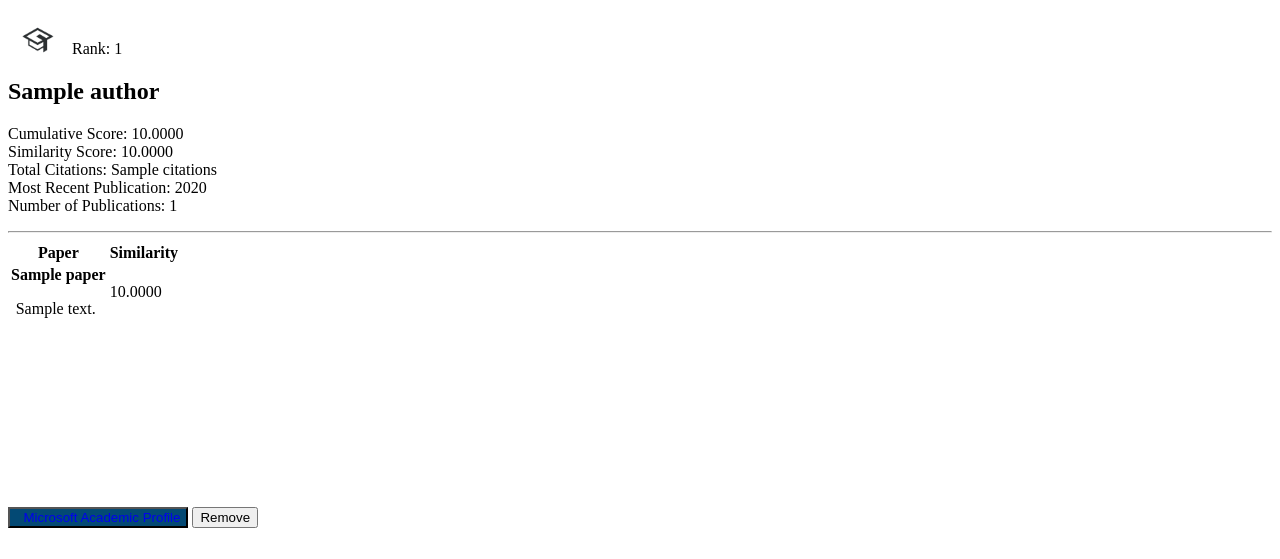
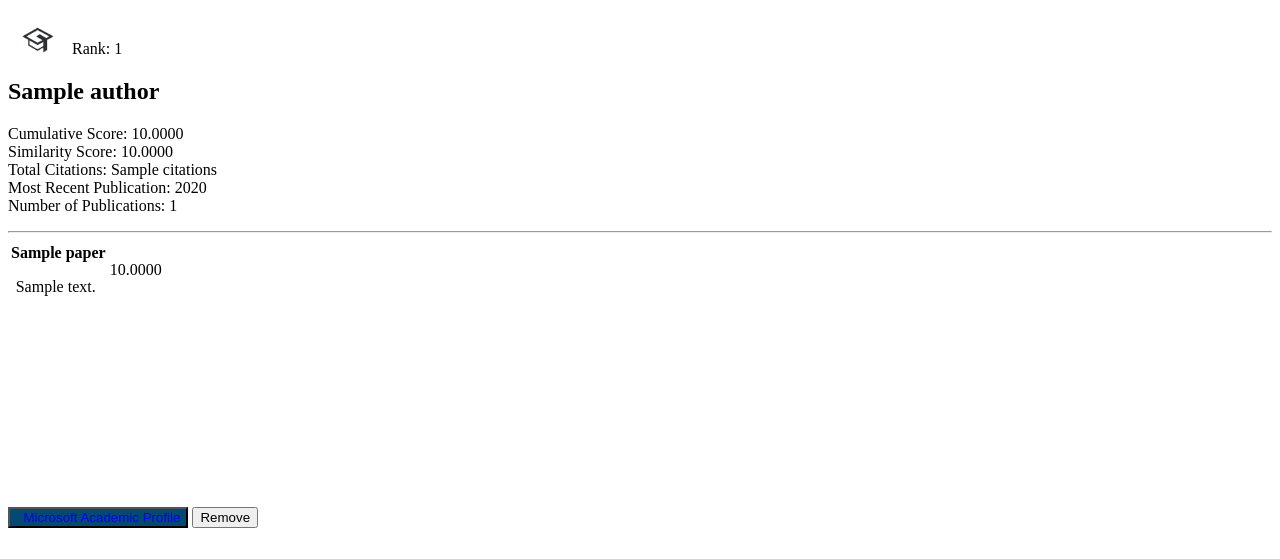
Before and after one commit to jdnoff/SeniorDesignProject, a Django app: template templates/subtemplates/author_sub.html in a window 1280 px wide. Shown: the top 559 px of the page. Run offline with Django 3.2, Linux system fonts and the light colour scheme; the template is opened without the code that fills it: most values are stand-ins (such as "Sample title", 1, 10 or a date in 2020); some libraries are stand-ins or nearby versions.

Commit message:
Removed table header

```diff
--- a/templates/subtemplates/author_sub.html
+++ b/templates/subtemplates/author_sub.html
@@ -24,10 +24,6 @@
 
     <div id="cont" style="overflow-y: scroll; height:250px;">
         <table class="w3-table w3-small w3-hoverable">
-            <tr>
-                <th>Paper</th>
-                <th>Similarity</th>
-            </tr>
             {% for paper in author.papers %}
                 <tr>
                     <td>
```
